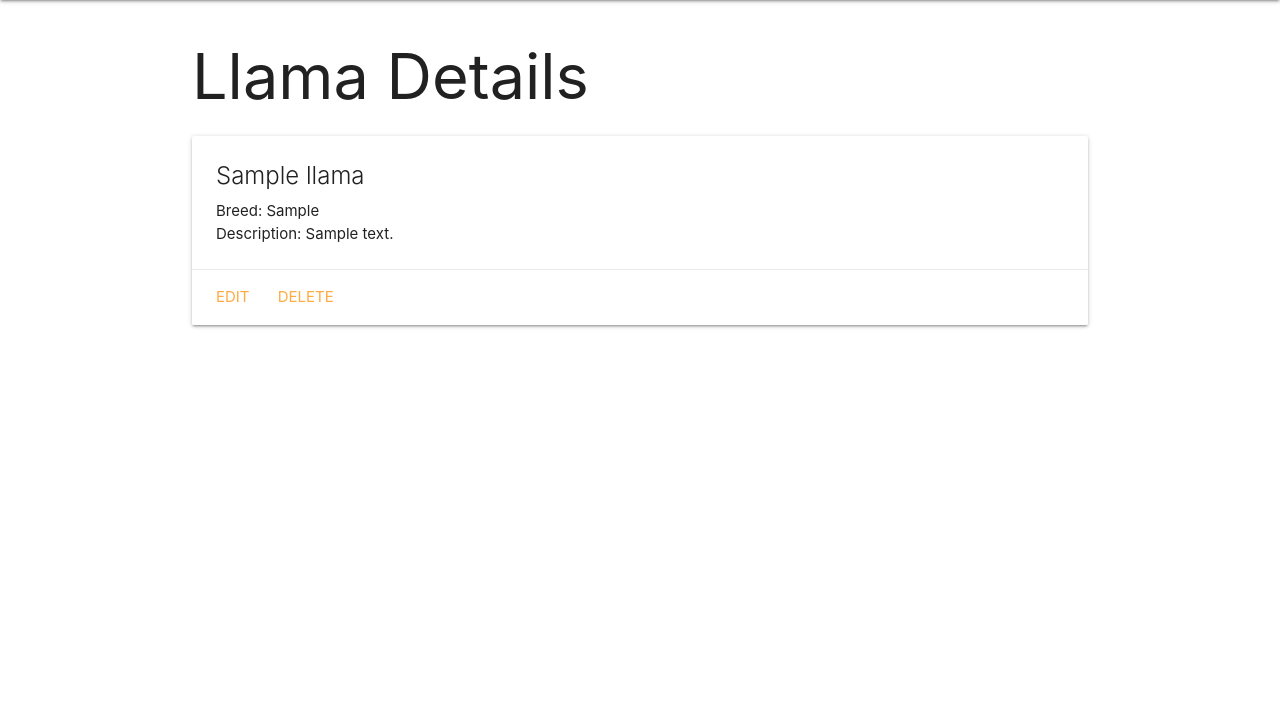
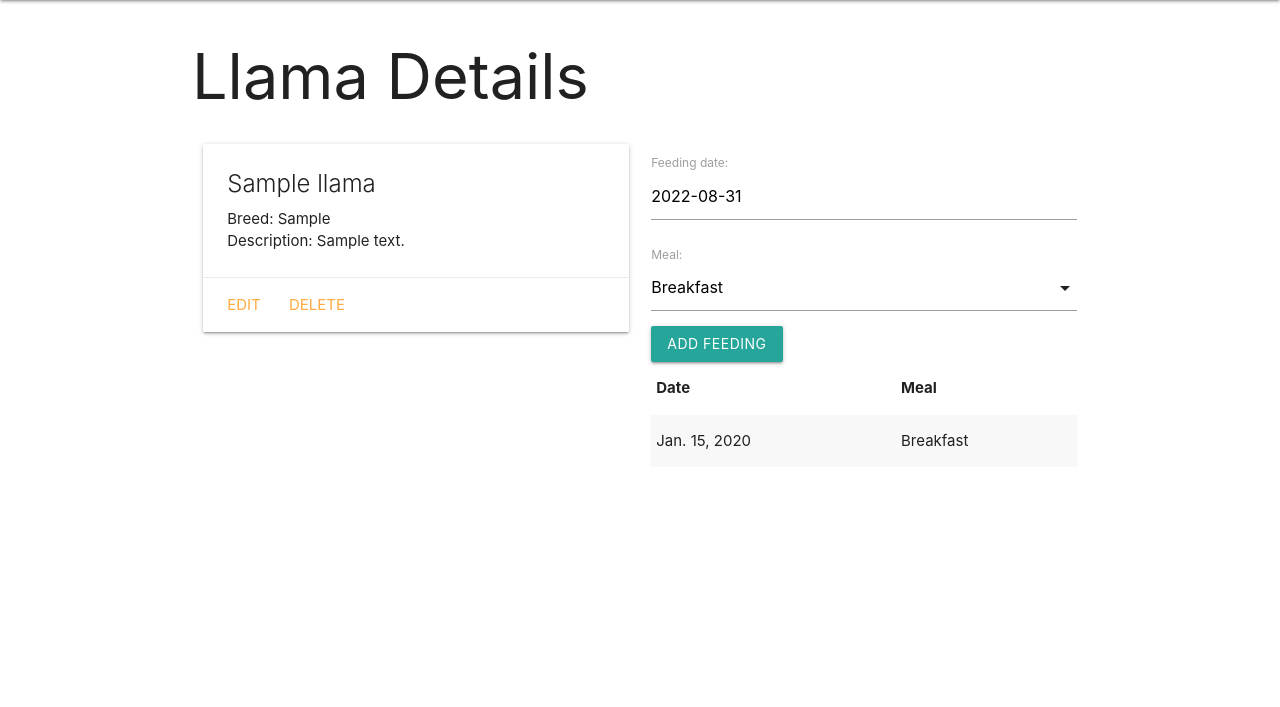
Before and after one commit to Jvilla125/Llama-Collector, a Django app: page /llamas/1/ in a window 1280 px wide. Shown: the part 64-771 px from the top of the page. Run offline with Django 4.2, Linux system fonts and the light colour scheme; tables that the repository leaves empty hold one stand-in row (values such as "Sample post").

Commit message:
Implemented a feeding model (one to many ERD) to the llama model. User is now able to add a meal for each of the llamas

```diff
--- a/main_app/admin.py
+++ b/main_app/admin.py
@@ -1,5 +1,6 @@
 from django.contrib import admin
 
-from .models import Llama
+from .models import Llama, Feeding
 # Register your models here.
 admin.site.register(Llama)
+admin.site.register(Feeding)
--- /dev/null
+++ b/main_app/forms.py
@@ -0,0 +1,7 @@
+from django.forms import ModelForm
+from .models import Feeding
+
+class FeedingForm(ModelForm):
+    class Meta:
+        model = Feeding
+        fields = ['date', 'meal']
--- a/main_app/models.py
+++ b/main_app/models.py
@@ -2,6 +2,12 @@ from django.db import models
 from django.urls import reverse
 
 # Create your models here.
+MEALS = (
+    ('B', 'Breakfast'),
+    ('L', 'Lunch'),
+    ('D', 'Dinner')
+)
+
 class Llama(models.Model):
     name = models.CharField(max_length=100)
     breed = models.CharField(max_length=100)
@@ -12,3 +18,18 @@ def __str__(self):
 
 def get_absolute_url(self):
     return reverse('detail', kwargs={'llama_id': self.id})
+
+class Feeding(models.Model):
+    date = models.DateField('feeding date')
+    meal = models.CharField(
+        max_length=1,
+        choices=MEALS,
+        default=MEALS[0][0]
+        )
+    llama = models.ForeignKey(Llama, on_delete=models.CASCADE)
+
+    def __str__(self):
+        return f"{self.get_meal_display()} on {self.date}"
+
+    class Meta:
+        ordering = ['-date']
--- a/main_app/templates/base.html
+++ b/main_app/templates/base.html
@@ -9,7 +9,7 @@
   <title>Llama Collector</title>
   <link rel="stylesheet" href="https://cdnjs.cloudflare.com/ajax/libs/materialize/1.0.0/css/materialize.min.css">
   <link rel="stylesheet" type="text/css" href="{% static 'css/style.css' %}">
-
+  <script src="https://cdnjs.cloudflare.com/ajax/libs/materialize/1.0.0/js/materialize.min.js"></script>
 </head>
 <body>
   <header class="navbar-fixed">
--- a/main_app/templates/llamas/detail.html
+++ b/main_app/templates/llamas/detail.html
@@ -1,17 +1,53 @@
 {% extends 'base.html' %}
-
 {% block content %}
 
 <h1>Llama Details</h1>
-<div class="card">
-    <div class="card-content">
-        <span class="card-title">{{llama.name}}</span>
-        <p>Breed: {{llama.breed}}</p>
-        <p>Description: {{llama.description}} </p>
+
+<div class="row">
+  <div class="col s6">
+    <div class="card">
+      <div class="card-content">
+        <span class="card-title">{{ llama.name }}</span>
+        <p>Breed: {{ llama.breed }}</p>
+        <p>Description: {{ llama.description }}</p>
+      </div>
+      <div class="card-action">
+        <a href="{% url 'llamas_update' llama.id %}">Edit</a>
+        <a href="{% url 'llamas_delete' llama.id %}">Delete</a>
+      </div>
     </div>
-    <div class="card-action">
-        <a href="{% url 'llamas_update' llama.id %}">Edit</a>
-        <a href="{% url 'llamas_delete' llama.id%}">Delete</a>
-    </div>
+  </div>
+  <div class="col s6">
+    <form action="{% url 'add_feeding' cat.id %}" method='post'>
+        {% csrf_token %}
+        {{feeding_form.as_p}}
+        <input type="submit" class="btn" value="Add Feeding">
+    </form>
+    <table class="striped">
+      <thead>
+        <tr><th>Date</th><th>Meal</th></tr>
+      </thead>
+      <tbody>
+        {% for feeding in llama.feeding_set.all %}
+          <tr>
+            <td>{{feeding.date}}</td>
+            <td>{{feeding.get_meal_display}}</td>
+          </tr>
+        {% endfor %}
+      </tbody>
+    </table>
+  </div>
 </div>
+<script>
+    const dateEl = document.getElementById('id_date');
+    M.Datepicker.init(dateEl, {
+        format: 'yyyy-mm-dd',
+        defaultDate: new Date(),
+        setDefaultDate: true,
+        autoClose: true
+    });
+
+    const selectEl = document.getElementById('id_meal');
+    M.FormSelect.init(selectEl);
+</script>
 {% endblock %}
--- a/main_app/urls.py
+++ b/main_app/urls.py
@@ -10,4 +10,5 @@ urlpatterns = [
     path('llamas/create/', views.LlamaCreate.as_view(), name='llamas_create'),
     path('llamas/<int:pk>/update/',  views.LlamaUpdate.as_view(), name='llamas_update'),
     path('llamas/<int:pk>/delete/', views.LlamaDelete.as_view(), name='llamas_delete'),
+    path('llamas/<int:llama_id>/add_feeding/', views.add_feeding, name='add_feeding'),
 ]
--- a/main_app/views.py
+++ b/main_app/views.py
@@ -1,7 +1,7 @@
-from django.shortcuts import render
+from django.shortcuts import render, redirect
 from django.views.generic.edit import CreateView, UpdateView, DeleteView
 from .models import Llama # Llama class
-
+from .forms import FeedingForm
 
 # Create your views here.
 from django.http import HttpResponse
@@ -18,7 +18,10 @@ def llamas_index(request):
 
 def llamas_detail(request, llama_id):
     llama = Llama.objects.get(id=llama_id)
-    return render(request, 'llamas/detail.html', {'llama': llama})
+    feeding_form = FeedingForm()
+    return render(request, 'llamas/detail.html', {
+        'llama': llama, 'feeding_form': feeding_form
+    })
 
 class LlamaCreate(CreateView):
     model = Llama
@@ -32,3 +35,11 @@ class LlamaUpdate(UpdateView):
 class LlamaDelete(DeleteView):
     model = Llama
     success_url = '/llamas/'
+
+def add_feeding(request, llama_id):
+    form = FeedingForm(request.POST)
+    if form.is_valid():
+        new_feeding = form.save(commit=False)
+        new_feeding.llama_id = llama_id
+        new_feeding.save()
+    return redirect('detail', llama_id=llama_id)
```
Also changed, not shown: main_app/migrations/0002_feeding.py (added).
